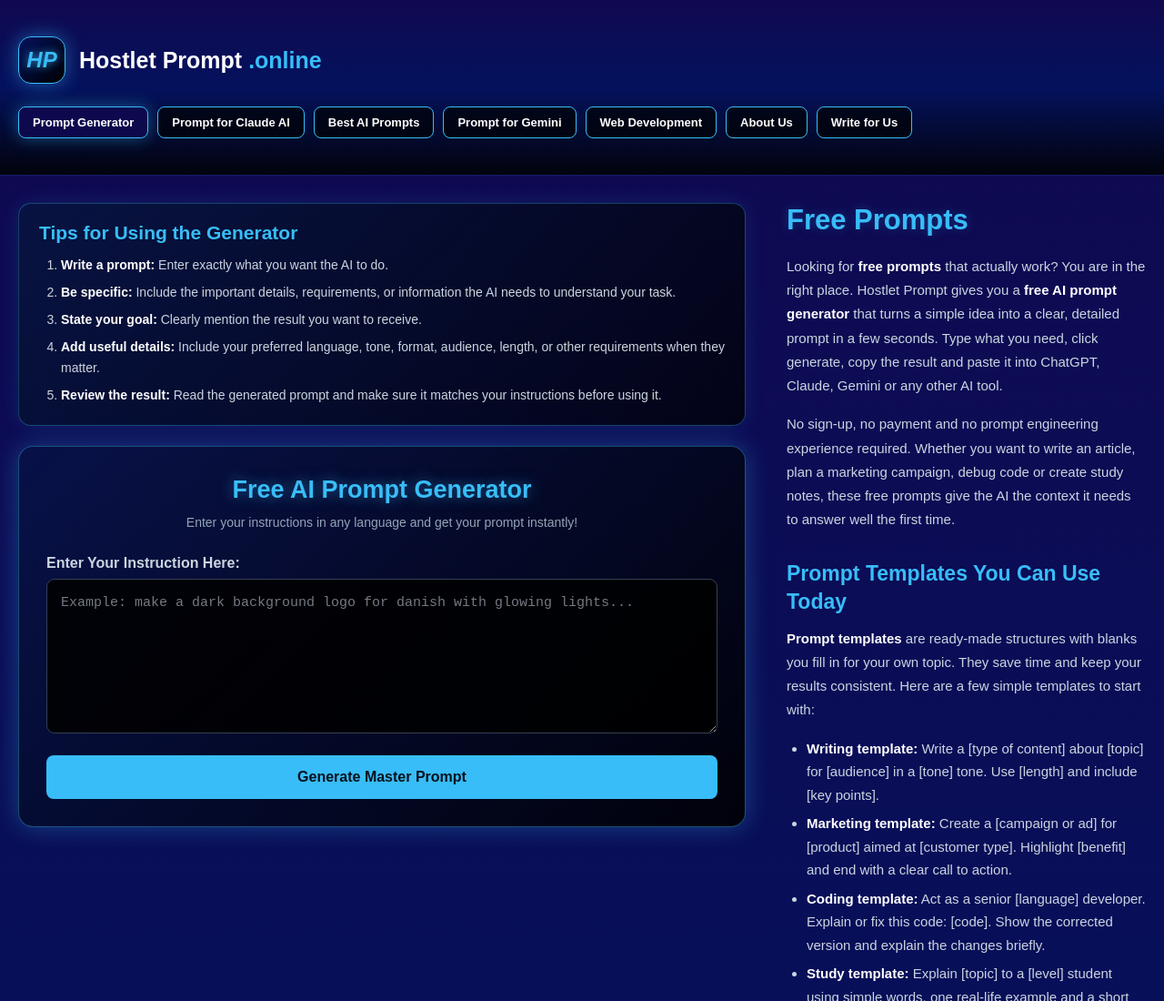
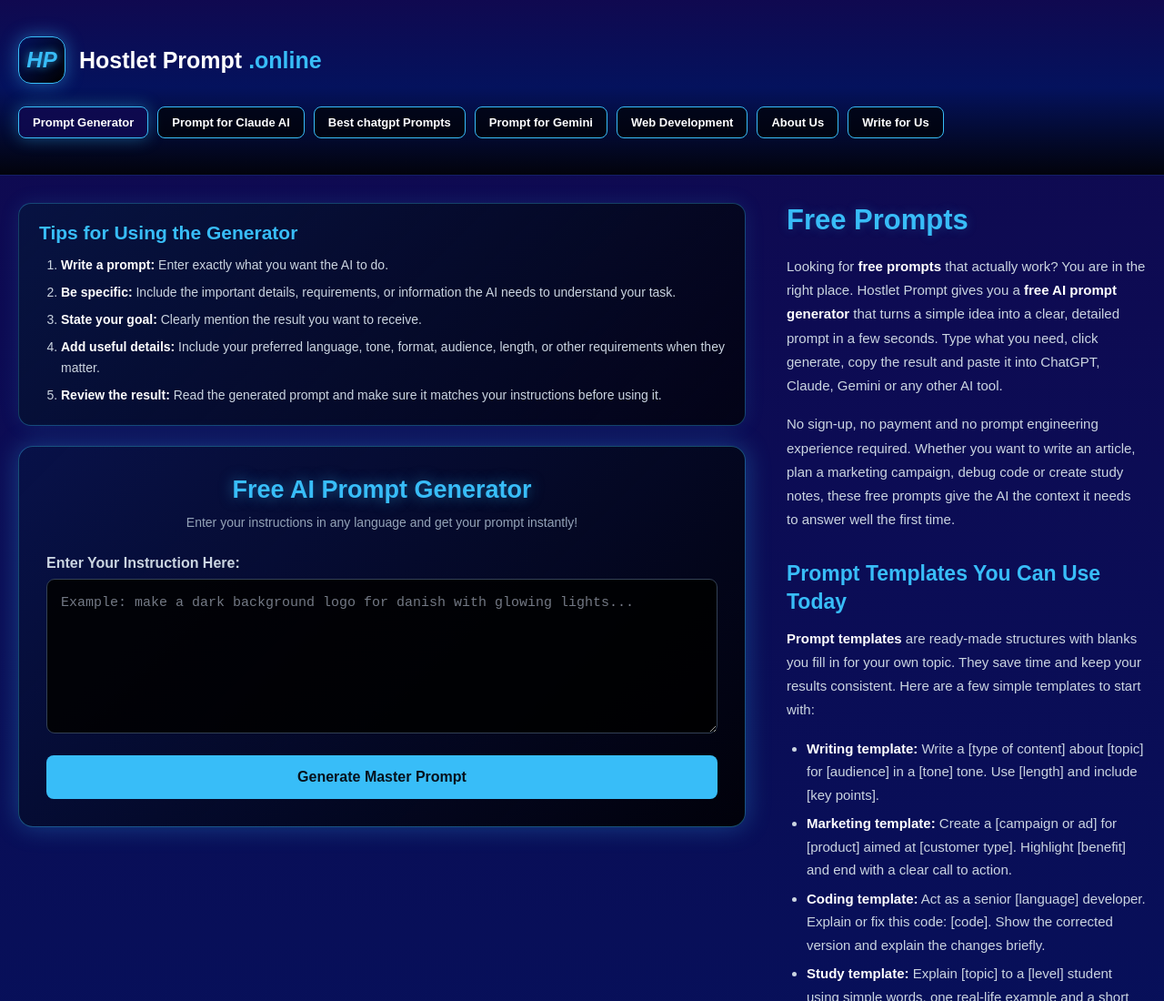
Before and after one commit to outreachedmanagement-prog/hostletprompt, a plain HTML site: page free-prompt-generator.html in a window 1280 px wide. Shown: the top 1100 px of the page at 91% size. Drawn offline with Linux system fonts and the light colour scheme.

Commit message:
Update free-prompt-generator.html

```diff
--- a/free-prompt-generator.html
+++ b/free-prompt-generator.html
@@ -992,7 +992,7 @@ body {
                 href="https://hostletprompt.online/best-prompts-for-chatgpt/"
                 class="hp-top-nav-btn"
             >
-                Best AI Prompts
+                Best chatgpt Prompts
             </a>
 
 
```
